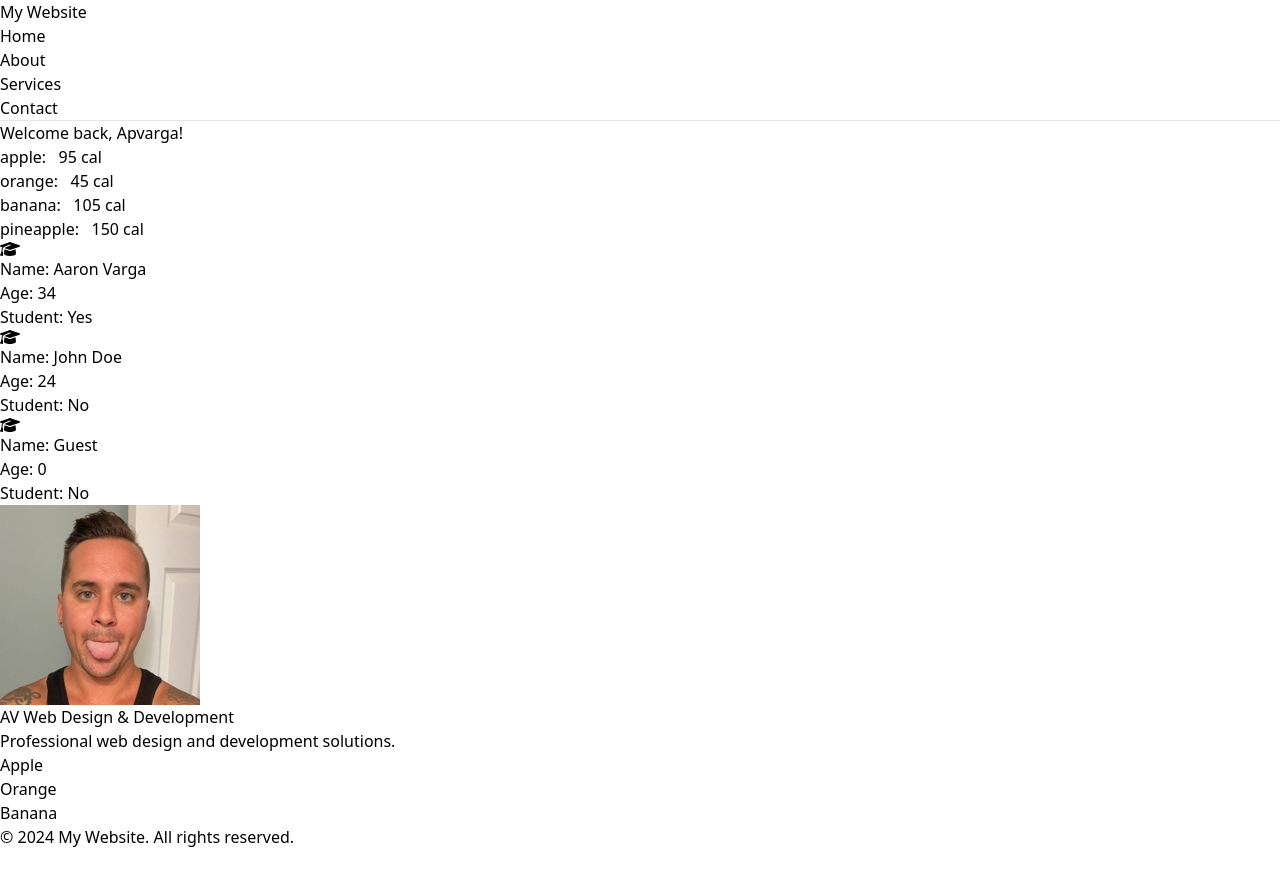
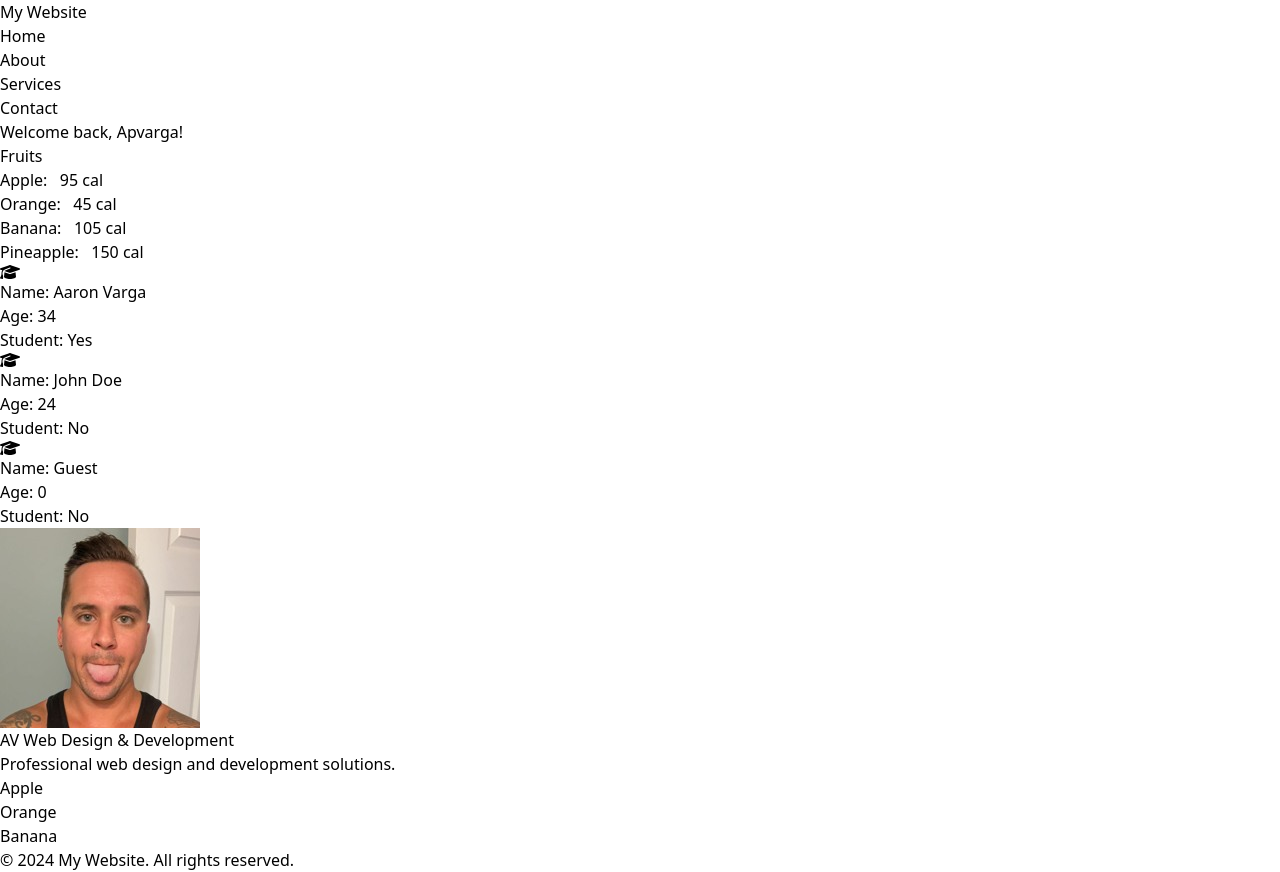
Before and after one commit to avinno/my-react-app, a React (Vite) app: page / in a window 1280 px wide. Before the commit the page ends 849 px from the top, so only its background shows below. Built offline with nearby package versions, Linux system fonts and the light colour scheme.

Commit message:
jsx updates

```diff
--- a/src/App.jsx
+++ b/src/App.jsx
@@ -7,12 +7,17 @@
 import List from './List';
 
 function App() {
+    const fruits = [{id: 1, name: "apple", calories: 95},
+        {id: 2, name: "orange", calories: 45},
+        {id: 3, name: "banana", calories: 105},
+        {id: 4, name: "pineapple", calories: 150}];
+
     return (
         <>
             <div className="max-w-md m-auto">
                 <Header />
                 <UserGreeting isLoggedIn={true} username="Apvarga" />
-                <List />
+                <List items={fruits} category="Fruits" />
                 <Student firstName="Aaron" lastName="Varga" age={34} isStudent={true} />
                 <Student firstName="John" lastName="Doe" age={24} isStudent={false} />
                 <Student />
--- a/src/Card.jsx
+++ b/src/Card.jsx
@@ -1,6 +1,6 @@
 import profilePic from './assets/avatar.jpg';
 
-function Card () {
+function Card() {
     return(
         <div className="bg-gray-100 border-gray-300 border rounded my-8 flex flex-col justify-center items-center">
             <img src={profilePic} alt="Profile picture" className="mt-4 rounded border-gray-300 border"/>
--- a/src/Food.jsx
+++ b/src/Food.jsx
@@ -1,4 +1,4 @@
-function Food () {
+function Food() {
     const food1 = "Orange";
     const food2 = "Banana";
 
--- a/src/Footer.jsx
+++ b/src/Footer.jsx
@@ -1,4 +1,4 @@
-function Footer () {
+function Footer() {
     return(
         <footer>
             <p>&copy; {new Date().getFullYear()} My Website. All rights reserved.</p>
--- a/src/Header.jsx
+++ b/src/Header.jsx
@@ -1,16 +1,15 @@
-function Header () {
+function Header() {
     return(
-        <header>
-            <h1>My Website</h1>
+        <header className="my-4 border-b border-gray-200 pb-2">
+            <h1 className="text-2xl font-bold mb-2">My Website</h1>
             <nav>
-                <ul>
+                <ul className="flex flex-row gap-6 text-blue-500">
                     <li><a href="">Home</a></li>
                     <li><a href="">About</a></li>
                     <li><a href="">Services</a></li>
                     <li><a href="">Contact</a></li>
             </ul>
             </nav>
-            <hr/>
         </header>
     );
 }
--- a/src/List.jsx
+++ b/src/List.jsx
@@ -1,20 +1,18 @@
-function List() {
-    const fruits = [{id: 1, name: "apple", calories: 95},
-                                               {id: 2, name: "orange", calories: 45},
-                                               {id: 3, name: "banana", calories: 105},
-                                               {id: 4, name: "pineapple", calories: 150}];
-
+function List(props) {
     // fruits.sort((a, b) => a.name.localCompare(b.name)); // Alphabetical
     // fruits.sort((a, b) => b.name.localCompare(a.name)); // Reverse Alphabetical
     // fruits.sort((a, b) => a.calories - b.calories); // Numeric Order
-    // fruits.sort((a, b) => b.calories - a.calories); // Reverse Numberic or Descending
+    // fruits.sort((a, b) => b.calories - a.calories); // Reverse Numeric or Descending
 
     // const lowCalFruits = fruits.filter(fruit => fruit.calories < 100);
     // const highCalFruits = fruits.filter(fruit => fruit.calories >= 100);
 
-    const listItems = fruits.map(fruit => <li key={fruit.id}>{fruit.name}: &nbsp; {fruit.calories} cal</li>);
+    const category = props.category;
+    const itemList = props.items;
 
-    return(<ul>{listItems}</ul>);
+    const listItems = itemList.map(item => <li key={item.id}>{item.name[0].toUpperCase() + item.name.slice(1)}: &nbsp; <span className="italic text-gray-500">{item.calories} cal</span></li>);
+
+    return(<div className="my-4"><h3 className="font-bold text-lg">{category}</h3><ul>{listItems}</ul></div>);
 }
 
 export default List;
--- a/src/Student.jsx
+++ b/src/Student.jsx
@@ -1,6 +1,6 @@
 import PropTypes from 'prop-types';
 
-function Student (props) {
+function Student(props) {
     return(
         <div className="p-4 border border-gray-500">
             <svg className="mb-1" xmlns="http://www.w3.org/2000/svg"
--- a/src/UserGreeting.jsx
+++ b/src/UserGreeting.jsx
@@ -1,10 +1,10 @@
 import PropTypes from "prop-types";
 
-function UserGreeting (props) {
+function UserGreeting(props) {
 
-    const welcomeMessage = <h2>Welcome back, {props.username}!</h2>;
+    const welcomeMessage = <h2 className="my-2">Welcome back, <span className="font-medium">{props.username}</span>!</h2>;
 
-    const loginPrompt = <h2>Please log in to continue.</h2>
+    const loginPrompt = <h2 className="my-2">Please log in to continue.</h2>
 
     return(props.isLoggedIn ? welcomeMessage : loginPrompt);
 }
```
